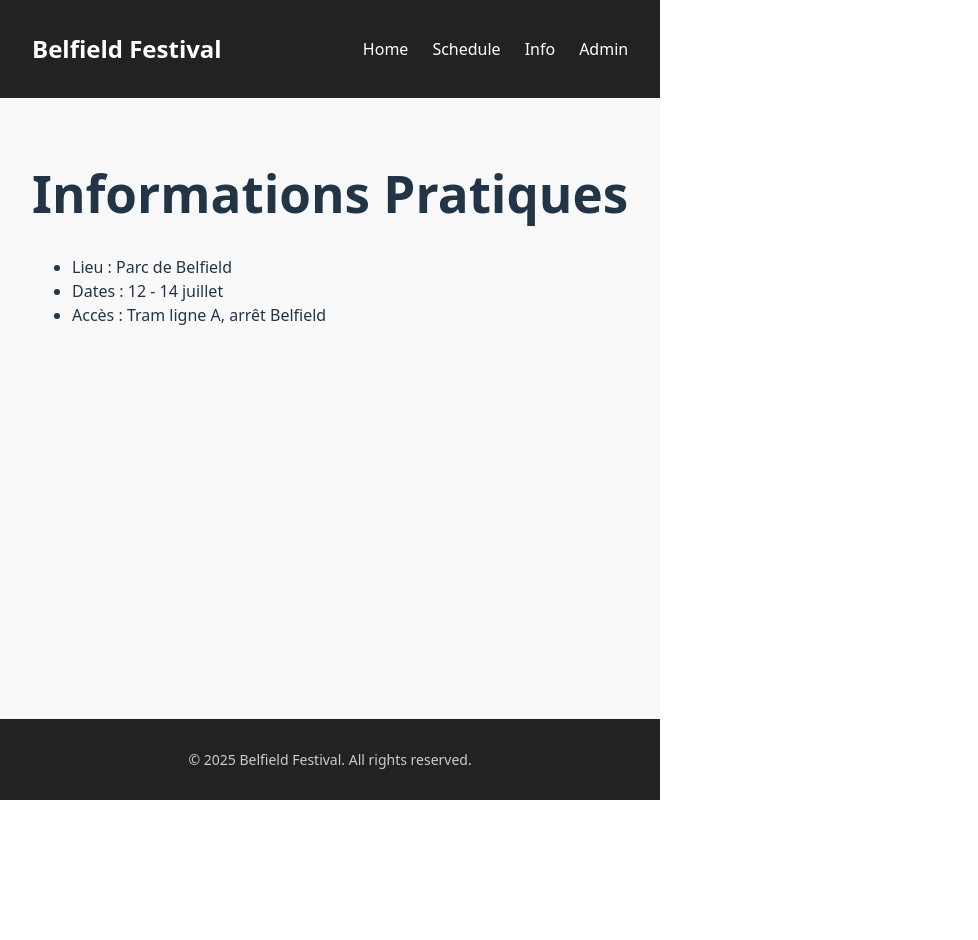
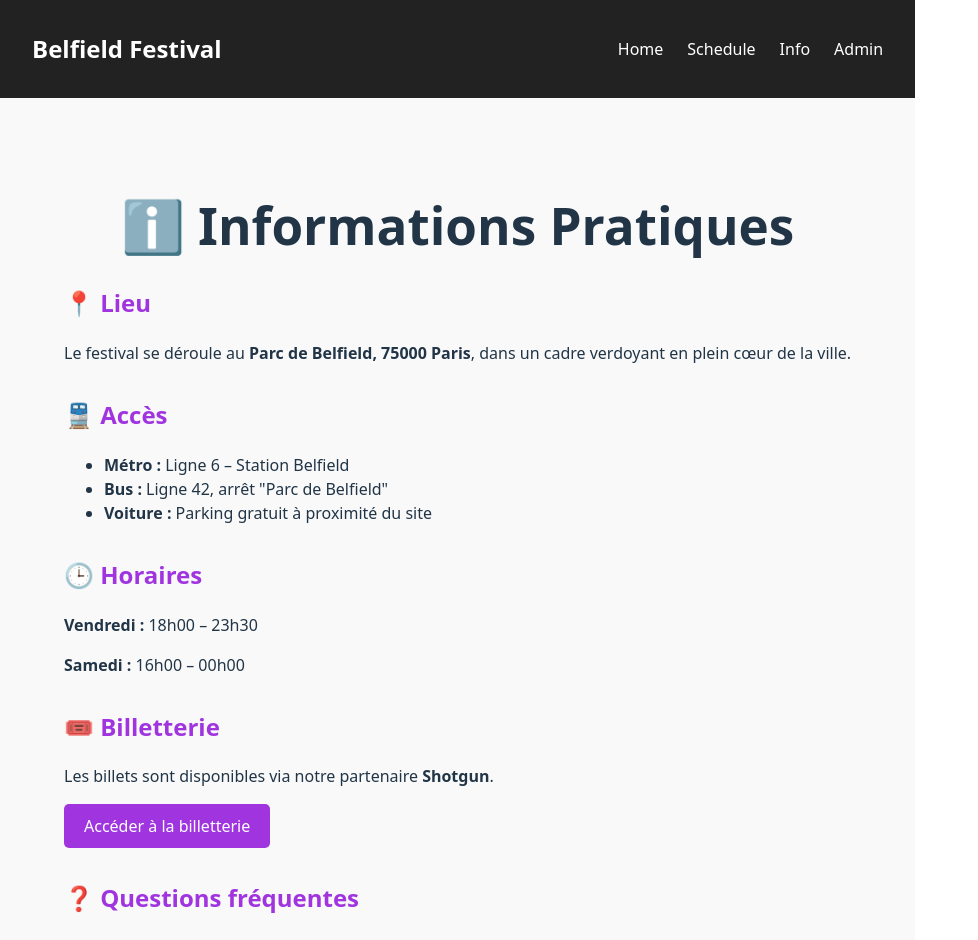
Before and after one commit to Noumso/Belfield-Festival-Website, a React (Vite) app in the folder Belfield-Festival-Website/: page /info in a window 1280 px wide. Shown: the top 940 px of the page, without its empty margins (0-978 px from the left). Before the commit the page ends 800 px from the top, so only its background shows below. Built offline with nearby package versions, Linux system fonts and the light colour scheme.

Commit message:
Add Info component with detailed festival information and styling

```diff
--- /dev/null
+++ b/Belfield-Festival-Website/src/pages/Info.css
@@ -0,0 +1,27 @@
+.info-container {
+    padding: 2rem;
+    max-width: 800px;
+    margin: auto;
+  }
+
+  .info-container h1 {
+    text-align: center;
+    margin-bottom: 2rem;
+  }
+
+  .info-container section {
+    margin-bottom: 2rem;
+  }
+
+  .info-container h2 {
+    color: #a035e0;
+  }
+
+  .btn-ticket {
+    display: inline-block;
+    padding: 10px 20px;
+    background-color: #a035e0;
+    color: white;
+    border-radius: 5px;
+    text-decoration: none;
+  }
--- a/Belfield-Festival-Website/src/pages/Info.jsx
+++ b/Belfield-Festival-Website/src/pages/Info.jsx
@@ -1,12 +1,40 @@
+import './Info.css';
+
 function Info() {
   return (
-    <div>
-      <h1>Informations Pratiques</h1>
-      <ul>
-        <li>Lieu : Parc de Belfield</li>
-        <li>Dates : 12 - 14 juillet</li>
-        <li>Accès : Tram ligne A, arrêt Belfield</li>
-      </ul>
+    <div className="info-container">
+      <h1>ℹ️ Informations Pratiques</h1>
+
+      <section>
+        <h2>📍 Lieu</h2>
+        <p>Le festival se déroule au <strong>Parc de Belfield, 75000 Paris</strong>, dans un cadre verdoyant en plein cœur de la ville.</p>
+      </section>
+
+      <section>
+        <h2>🚆 Accès</h2>
+        <ul>
+          <li><strong>Métro :</strong> Ligne 6 – Station Belfield</li>
+          <li><strong>Bus :</strong> Ligne 42, arrêt "Parc de Belfield"</li>
+          <li><strong>Voiture :</strong> Parking gratuit à proximité du site</li>
+        </ul>
+      </section>
+
+      <section>
+        <h2>🕒 Horaires</h2>
+        <p><strong>Vendredi :</strong> 18h00 – 23h30</p>
+        <p><strong>Samedi :</strong> 16h00 – 00h00</p>
+      </section>
+
+      <section>
+        <h2>🎟️ Billetterie</h2>
+        <p>Les billets sont disponibles via notre partenaire <strong>Shotgun</strong>.</p>
+        <a href="https://shotgun.live/fr/festivals/belfield-festival-2025" target="_blank" rel="noopener noreferrer" className="btn-ticket">Accéder à la billetterie</a>
+      </section>
+
+      <section>
+        <h2>❓ Questions fréquentes</h2>
+        <p><strong>Y a-t-il des stands de restauration ?</strong> Oui, food trucks et buvettes seront disponibles sur place.</p>
+      </section>
     </div>
   );
 }
```
